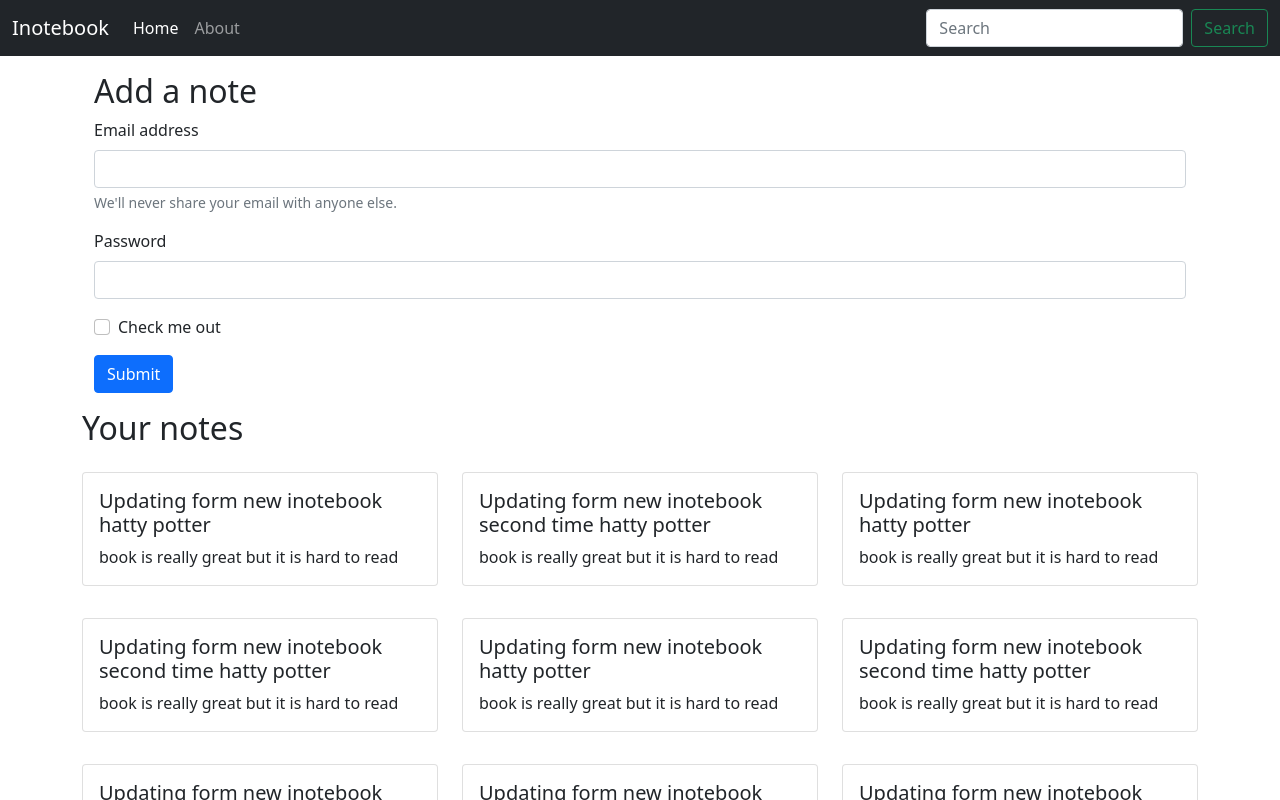
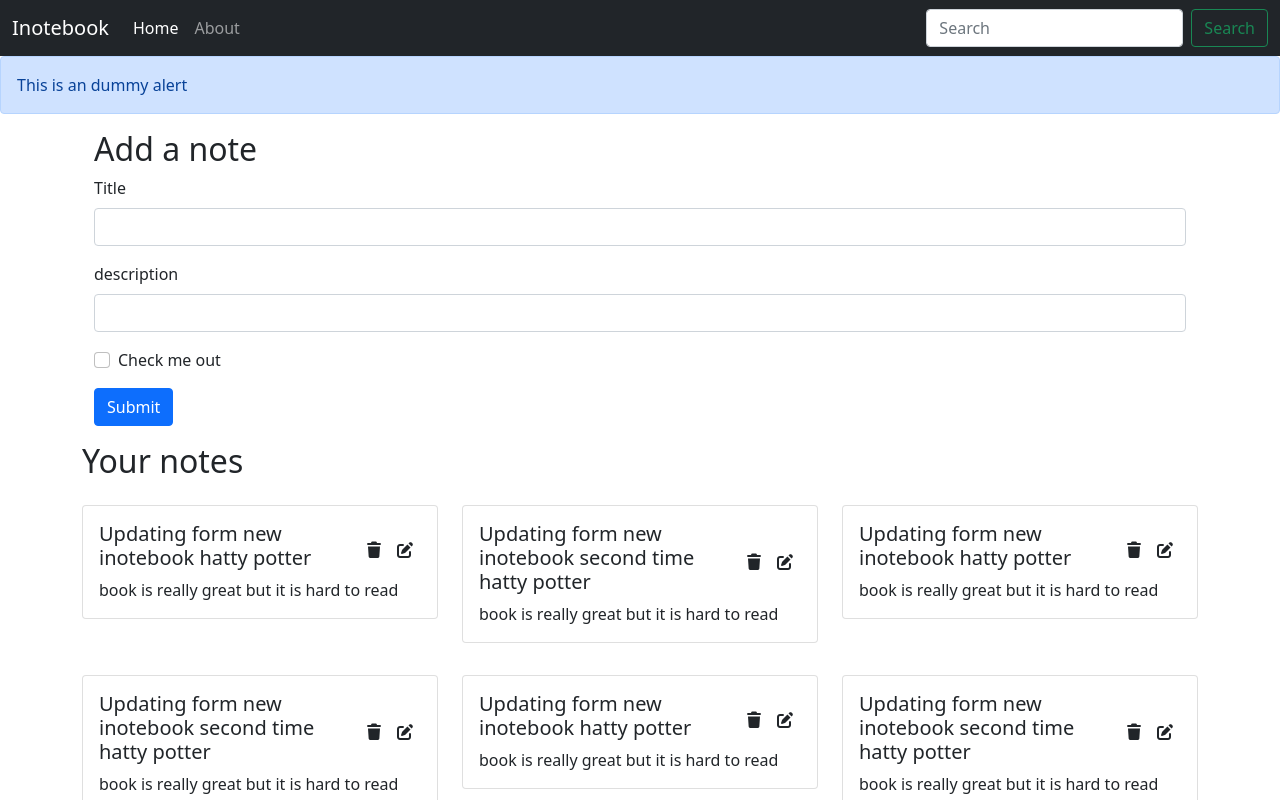
Before and after one commit to Samrat-Deula7/inotebook, a React (Create React App) app in the folder Frontend/: page / in a window 1280 px wide. Shown: the top 800 px of the page. Built offline with nearby package versions, Linux system fonts and the light colour scheme.

Commit message:
Working on adding note frontend

```diff
--- a/Frontend/public/index.html
+++ b/Frontend/public/index.html
@@ -13,6 +13,8 @@
     <link rel="manifest" href="%PUBLIC_URL%/manifest.json" />
      <!-- Bootstrap CSS -->
     <link href="https://cdn.jsdelivr.net/npm/bootstrap@5.0.2/dist/css/bootstrap.min.css" rel="stylesheet" integrity="sha384-EVSTQN3/azprG1Anm3QDgpJLIm9Nao0Yz1ztcQTwFspd3yD65VohhpuuCOmLASjC" crossorigin="anonymous">
+    <!-- Fontawsome link -->
+     <link rel="stylesheet" href="https://cdnjs.cloudflare.com/ajax/libs/font-awesome/7.0.1/css/all.min.css">
     <title>InoteBook</title>
   </head>
   <body>
--- a/Frontend/src/App.css
+++ b/Frontend/src/App.css
@@ -36,3 +36,7 @@
     transform: rotate(360deg);
   }
 }
+
+i{
+  cursor: pointer;
+}
--- a/Frontend/src/App.js
+++ b/Frontend/src/App.js
@@ -1,11 +1,10 @@
 import "./App.css";
-import { BrowserRouter as Router,Routes,  Route } from "react-router-dom";
+import { BrowserRouter as Router, Routes, Route } from "react-router-dom";
 import Navbar from "./Components/Navbar";
 import Home from "./Components/Home";
 import About from "./Components/About";
 import NoteState from "./Context/notes/NoteState";
-
-
+import Alert from "./Components/Alert";
 
 function App() {
   return (
@@ -13,6 +12,7 @@ function App() {
       <NoteState>
         <Router>
           <Navbar />
+          <Alert message="This is an dummy alert" />
           <div className="container">
             <Routes>
               <Route path="/" element={<Home />} />
--- /dev/null
+++ b/Frontend/src/Components/AddNote.js
@@ -0,0 +1,66 @@
+ import noteContext from "../Context/notes/noteContext";
+import { useContext, useState } from "react";
+
+ const AddNote=()=>{
+      const context = useContext(noteContext);
+      const { addNote } = context;
+
+      const [note, setNote] = useState({ title: "", description:"",tag:"" });
+      const handleClick=()=>{
+
+      }
+    const onChange=(e)=>{
+        setNote({...note,[e.target.name]:e.target.value})
+    }
+    return (
+      <div className="container my-3">
+        <h2>Add a note</h2>
+        <form>
+          <div className="mb-3">
+            <label htmlfor="title" className="form-label">
+              Title
+            </label>
+            <input
+              type="Text"
+              className="form-control"
+              id="title"
+              name="title"
+              aria-describedby="emailHelp"
+              onChange={onChange}
+            />
+          </div>
+          <div className="mb-3">
+            <label htmlfor="desc" className="form-label">
+              description
+            </label>
+            <input
+              type="text"
+              className="form-control"
+              id="desc"
+              name="desc"
+              onChange={onChange}
+            />
+          </div>
+          <div className="mb-3 form-check">
+            <input
+              type="checkbox"
+              className="form-check-input"
+              id="exampleCheck1"
+            />
+            <label className="form-check-label" htmlfor="exampleCheck1">
+              Check me out
+            </label>
+          </div>
+          <button
+            type="submit"
+            className="btn btn-primary"
+            onClick={handleClick}
+          >
+            Submit
+          </button>
+        </form>
+      </div>
+    );
+ }
+
+ export default AddNote;
--- /dev/null
+++ b/Frontend/src/Components/Alert.js
@@ -0,0 +1,10 @@
+
+const Alert=(props)=>{
+    return (
+      <div class="alert alert-primary" role="alert">
+      {props.message}
+      </div>
+    );
+}
+
+export default Alert;
--- a/Frontend/src/Components/Home.js
+++ b/Frontend/src/Components/Home.js
@@ -4,50 +4,8 @@ const Home = () => {
 
   return (
     <div>
-      <div className="container my-3">
-        <h2>Add a note</h2>
-        <form>
-          <div className="mb-3">
-            <label for="exampleInputEmail1" className="form-label">
-              Email address
-            </label>
-            <input
-              type="email"
-              className="form-control"
-              id="exampleInputEmail1"
-              aria-describedby="emailHelp"
-            />
-            <div id="emailHelp" className="form-text">
-              We'll never share your email with anyone else.
-            </div>
-          </div>
-          <div className="mb-3">
-            <label for="exampleInputPassword1" className="form-label">
-              Password
-            </label>
-            <input
-              type="password"
-              className="form-control"
-              id="exampleInputPassword1"
-            />
-          </div>
-          <div className="mb-3 form-check">
-            <input
-              type="checkbox"
-              className="form-check-input"
-              id="exampleCheck1"
-            />
-            <label className="form-check-label" for="exampleCheck1">
-              Check me out
-            </label>
-          </div>
-          <button type="submit" className="btn btn-primary">
-            Submit
-          </button>
-        </form>
-      </div>
 
-      <Notes/>
+      <Notes />
     </div>
   );
 };
--- a/Frontend/src/Components/Noteitem.js
+++ b/Frontend/src/Components/Noteitem.js
@@ -4,7 +4,11 @@ const Noteitem = (props) => {
     <div className="col-md-4">
       <div className="card my-3">
         <div className="card-body">
+          <div className="d-flex align-items-center">
           <h5 className="card-title">{note.title}</h5>
+            <i class="fa-solid fa-trash mx-2"></i>
+            <i class="fa-solid fa-pen-to-square mx-2"></i>
+          </div>
           <p className="card-text">{note.description}</p>
         </div>
       </div>
--- a/Frontend/src/Components/Notes.js
+++ b/Frontend/src/Components/Notes.js
@@ -1,17 +1,21 @@
 import React, { useContext } from "react";
 import noteContext from "../Context/notes/noteContext";
 import Noteitem from "./Noteitem";
+import AddNote from "./AddNote";
 
 const Notes = () => {
   const context = useContext(noteContext);
-  const { notes, setNotes } = context;
+  const { notes, addNote } = context;
   return (
-    <div className="row my-3">
-      <h2>Your notes</h2>
-      {notes.map((note) => {
-        return <Noteitem note={note}/>;
-      })}
-    </div>
+    <>
+      <AddNote />
+      <div className="row my-3">
+        <h2>Your notes</h2>
+        {notes.map((note) => {
+          return <Noteitem key={note._id} note={note} />;
+        })}
+      </div>
+    </>
   );
 };
 
--- a/Frontend/src/Context/notes/NoteState.js
+++ b/Frontend/src/Context/notes/NoteState.js
@@ -4,7 +4,7 @@ import NoteContext from "./noteContext";
 const NoteState=(props)=>{
     const notesInitial = [
       {
-        _id: "68d93ec032ec73063a37e436",
+        _id: "68d93ec032ec73067e436",
         user: "68d65025f434de3915efaac8",
         title: "Updating form new inotebook hatty potter",
         description: "book is really great but it is hard to read",
@@ -13,7 +13,7 @@ const NoteState=(props)=>{
         __v: 0,
       },
       {
-        _id: "68d93ec132ec73063a37e438",
+        _id: "68d93ec132ec73063a37e4",
         user: "68d65025f434de3915efaac8",
         title: "Updating form new inotebook second time hatty potter",
         description: "book is really great but it is hard to read",
@@ -22,7 +22,7 @@ const NoteState=(props)=>{
         __v: 0,
       },
       {
-        _id: "68d93ec032ec73063a37e436",
+        _id: "68d93ec032e73063a37e436",
         user: "68d65025f434de3915efaac8",
         title: "Updating form new inotebook hatty potter",
         description: "book is really great but it is hard to read",
@@ -31,7 +31,7 @@ const NoteState=(props)=>{
         __v: 0,
       },
       {
-        _id: "68d93ec132ec73063a37e438",
+        _id: "68d93ec132ec73063a3e438",
         user: "68d65025f434de3915efaac8",
         title: "Updating form new inotebook second time hatty potter",
         description: "book is really great but it is hard to read",
@@ -40,7 +40,7 @@ const NoteState=(props)=>{
         __v: 0,
       },
       {
-        _id: "68d93ec032ec73063a37e436",
+        _id: "68d93ec032ec73063a37e43006",
         user: "68d65025f434de3915efaac8",
         title: "Updating form new inotebook hatty potter",
         description: "book is really great but it is hard to read",
@@ -49,7 +49,7 @@ const NoteState=(props)=>{
         __v: 0,
       },
       {
-        _id: "68d93ec132ec73063a37e438",
+        _id: "68d93ec132ec73063a3743e438",
         user: "68d65025f434de3915efaac8",
         title: "Updating form new inotebook second time hatty potter",
         description: "book is really great but it is hard to read",
@@ -58,7 +58,7 @@ const NoteState=(props)=>{
         __v: 0,
       },
       {
-        _id: "68d93ec032ec73063a37e436",
+        _id: "68d93ec032ec73063a3725e436",
         user: "68d65025f434de3915efaac8",
         title: "Updating form new inotebook hatty potter",
         description: "book is really great but it is hard to read",
@@ -67,7 +67,7 @@ const NoteState=(props)=>{
         __v: 0,
       },
       {
-        _id: "68d93ec132ec73063a37e438",
+        _id: "68d93ec132ec765863063a37e438",
         user: "68d65025f434de3915efaac8",
         title: "Updating form new inotebook second time hatty potter",
         description: "book is really great but it is hard to read",
@@ -76,7 +76,7 @@ const NoteState=(props)=>{
         __v: 0,
       },
       {
-        _id: "68d93ec132ec73063a37e438",
+        _id: "68d93ec132ec7456223063a37e438",
         user: "68d65025f434de3915efaac8",
         title: "Updating form new inotebook second time hatty potter",
         description: "book is really great but it is hard to read",
@@ -85,7 +85,7 @@ const NoteState=(props)=>{
         __v: 0,
       },
       {
-        _id: "68d93ec132ec73063a37e438",
+        _id: "68d93ec132ec732435063a37e438",
         user: "68d65025f434de3915efaac8",
         title: "Updating form new inotebook second time hatty potter",
         description: "book is really great but it is hard to read",
@@ -94,7 +94,7 @@ const NoteState=(props)=>{
         __v: 0,
       },
       {
-        _id: "68d93ec132ec73063a37e438",
+        _id: "68d93ec132ec73063a76537e438",
         user: "68d65025f434de3915efaac8",
         title: "Updating form new inotebook second time hatty potter",
         description: "book is really great but it is hard to read",
@@ -103,7 +103,7 @@ const NoteState=(props)=>{
         __v: 0,
       },
       {
-        _id: "68d93ec132ec73063a37e438",
+        _id: "68d93ec132ec73063a31237e438",
         user: "68d65025f434de3915efaac8",
         title: "Updating form new inotebook second time hatty potter",
         description: "book is really great but it is hard to read",
@@ -113,10 +113,32 @@ const NoteState=(props)=>{
       },
     ];
 
-    const [notes, setNotes] = useState(notesInitial);
-    return(
-        <NoteContext.Provider value={{notes,setNotes}}>{props.children}</NoteContext.Provider>
-    )
+    const [notes, setNote] = useState(notesInitial);
+
+    // Add Note
+    const addNote = (title, description, tag) => {
+        // TODO: API Call.
+       const note=  {
+        _id: "68d93ec132ec73063a31237e438",
+        user: "68d65025f434de3915efaac8",
+        title: "This is an temporarily added note  ",
+        description: "book is really great [ADDED]",
+        tag: "personal",
+        date: "2025-09-28T13:57:21.749Z",
+        __v: 0,
+      };
+      setNote(notes.push(note));
+    };
+    // Delete Note
+     const deleteNote = (id) => {};
+    // Edit Note
+     const editNote = (id) => {};
+
+    return (
+      <NoteContext.Provider value={{ notes, addNote, deleteNote, editNote }}>
+        {props.children}
+      </NoteContext.Provider>
+    );
 }
 
 
--- a/Frontend/src/index.js
+++ b/Frontend/src/index.js
@@ -1,6 +1,7 @@
 import React from 'react';
 import ReactDOM from 'react-dom/client';
 import App from './App';
+
 
 const root = ReactDOM.createRoot(document.getElementById('root'));
 root.render(
```
Also changed, not shown: Frontend/src/Components/About.js (line endings or trailing spaces).
